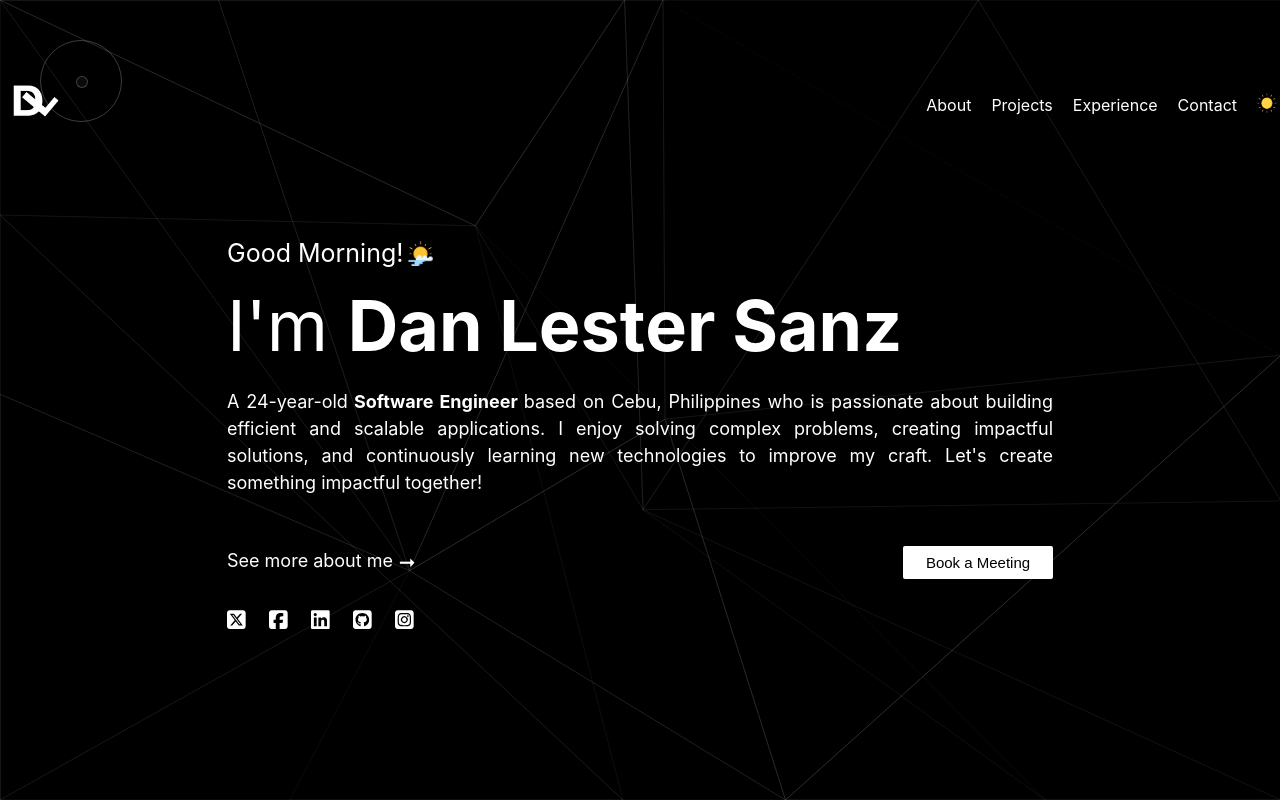
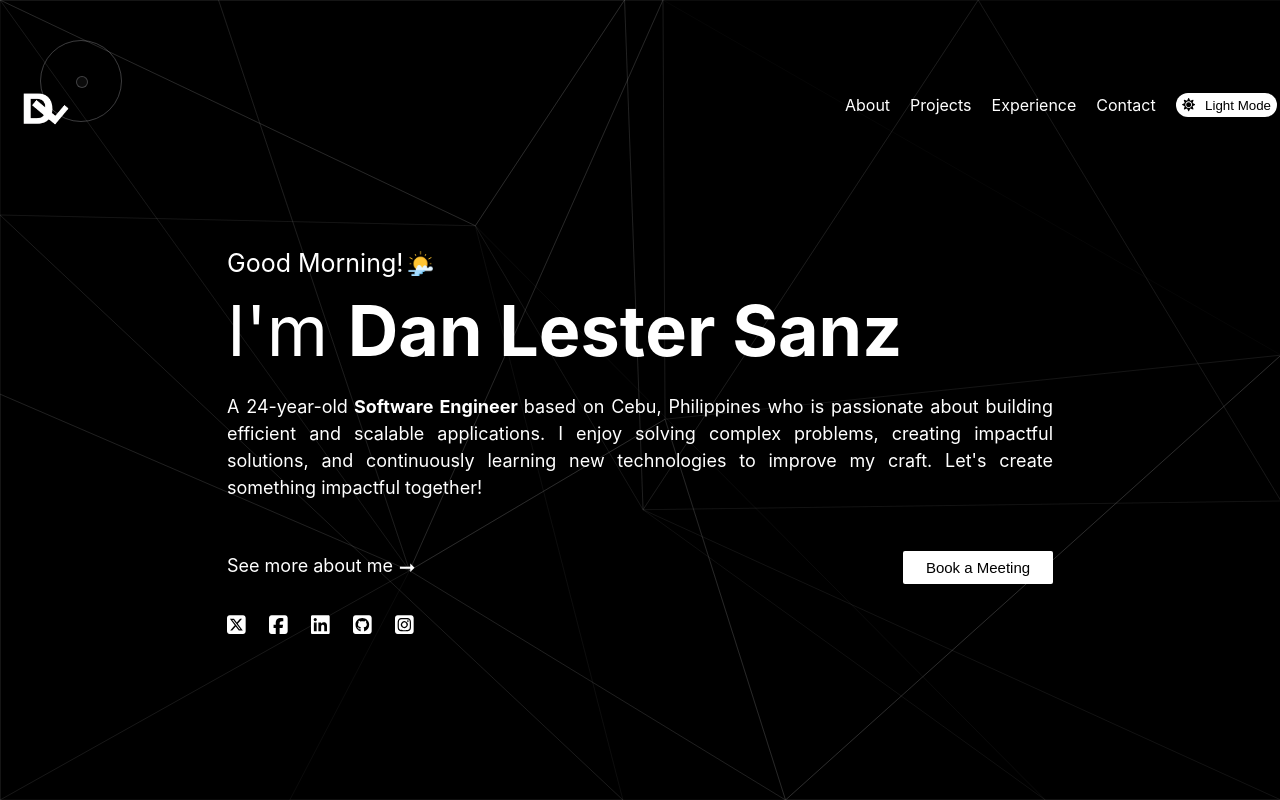
Before and after one commit to dan2xsanz/my-portfolio, a React (Vite) app: page / in a window 1280 px wide. Built offline with nearby package versions, Linux system fonts and the light colour scheme.

Commit message:
modif design

```diff
--- a/package.json
+++ b/package.json
@@ -21,6 +21,7 @@
     "react": "^18.3.1",
     "react-calendly": "^4.3.1",
     "react-dom": "^18.3.1",
+    "react-icons": "^5.3.0",
     "react-router-dom": "^6.26.1",
     "zustand": "^4.5.5"
   },
--- a/src/common/icons/icons.tsx
+++ b/src/common/icons/icons.tsx
@@ -90,7 +90,11 @@ export const DarkModeIcon = (props: IconProps) => {
   const { mode } = darkModeStore();
   const { onClick } = props;
   return (
-    <div className="dark-icons-style" onClick={onClick}>
+    <div
+      className="dark-icons-style"
+      style={{ height: "25px", width: "25px" }}
+      onClick={onClick}
+    >
       <svg
         xmlns="http://www.w3.org/2000/svg"
         viewBox="0 0 510 510"
--- a/src/components/header/header-style.css
+++ b/src/components/header/header-style.css
@@ -20,6 +20,8 @@
 
 .logo-container {
   cursor: pointer;
+  margin-bottom: -15px;
+  margin-left: 10px;
 }
 
 .menu-options-container {
@@ -131,7 +133,7 @@
   margin-top: 10px;
   top: 0; /* Keep this fixed at the top */
   display: flex;
-  justify-content: space-between;
+  justify-content: flex-end;
   align-items: center;
   padding: 3px 20px;
   z-index: 1001; /* Slightly higher z-index for the header */
--- a/src/components/header/header.tsx
+++ b/src/components/header/header.tsx
@@ -1,4 +1,3 @@
-import { HeaderButton, HeaderEnums, BarsIcon } from "../../common";
 import { darkModeStore, selectedScreenStore } from "../../store";
 import closeLight from "../../assets/closeLight.png";
 import logoBlack from "../../assets/logo-black.png";
@@ -6,9 +5,16 @@ import logoWhite from "../../assets/logo-white.png";
 import closeDark from "../../assets/closeDark.png";
 import { useNavigate } from "react-router-dom";
 import { useEffect, useState } from "react";
-import moon from "../../assets/moon.png";
-import sun from "../../assets/sun.png";
+
+import { FaMoon, FaSun } from "react-icons/fa";
 import "./header-style.css";
+
+import {
+  DarkModeIcon,
+  HeaderButton,
+  HeaderEnums,
+  BarsIcon,
+} from "../../common";
 
 interface HeaderProps {
   logo: string;
@@ -36,6 +42,7 @@ export const Header = ({ logo, setLogo }: HeaderProps) => {
       setMode("white");
       setLogo(logoWhite);
     }
+    setIsDarkMode(!isDarkMode);
     setMenuOpen(false);
   };
 
@@ -91,6 +98,17 @@ export const Header = ({ logo, setLogo }: HeaderProps) => {
     };
   }, [menuOpen]);
 
+  const [isDarkMode, setIsDarkMode] = useState<boolean>(false);
+
+  // Update the theme based on the state
+  useEffect(() => {
+    if (isDarkMode) {
+      document.body.classList.add("dark-mode");
+    } else {
+      document.body.classList.remove("dark-mode");
+    }
+  }, [isDarkMode]);
+
   return (
     <div className={`header-container ${showHeader ? "visible" : "hidden"}`}>
       <div
@@ -125,13 +143,23 @@ export const Header = ({ logo, setLogo }: HeaderProps) => {
             onClick={() => onClickHeaderButton(HeaderEnums.CONTACTS)}
           />
         )}
-        <img
-          src={mode !== "black" ? sun : moon}
-          height={20}
-          width={20}
+        <button
           onClick={onChangeTheme}
-          className="icon-mode-display"
-        />
+          style={{
+            backgroundColor: isDarkMode ? "black" : "white",
+            color: isDarkMode ? "#fff" : "#000",
+            border: "none",
+            borderRadius: "30px",
+            cursor: "pointer",
+            display: "flex",
+            alignItems: "center",
+          }}
+        >
+          {isDarkMode ? <FaMoon /> : <FaSun />}
+          <span style={{ marginLeft: "10px" }}>
+            {isDarkMode ? "Dark Mode" : "Light Mode"}
+          </span>
+        </button>
       </div>
       <div className="menu-hamburger-container">
         <BarsIcon onClick={() => setMenuOpen(!menuOpen)} />
@@ -139,15 +167,6 @@ export const Header = ({ logo, setLogo }: HeaderProps) => {
       {menuOpen && (
         <div className={`full-page-menu ${menuOpen ? "active" : ""}`}>
           <div className="full-page-menu-header">
-            <div
-              className="logo-container"
-              onClick={() => {
-                setMenuOpen(false);
-                onClickHeaderButton(HeaderEnums.INTRODUCTION);
-              }}
-            >
-              <img src={logo} className="header-logo" alt="logo" />
-            </div>
             {mode !== "black" ? (
               <img
                 src={closeLight}
@@ -163,6 +182,15 @@ export const Header = ({ logo, setLogo }: HeaderProps) => {
                 onClick={() => setMenuOpen(!menuOpen)}
               />
             )}
+          </div>
+          <div
+            className="logo-container"
+            onClick={() => {
+              setMenuOpen(false);
+              onClickHeaderButton(HeaderEnums.INTRODUCTION);
+            }}
+          >
+            <img src={logo} className="header-logo" alt="logo" />
           </div>
           <HeaderButton
             isFullScreen
@@ -196,14 +224,13 @@ export const Header = ({ logo, setLogo }: HeaderProps) => {
               setMenuOpen(false);
             }}
           />
-          <img
-            src={mode !== "black" ? sun : moon}
-            height={23}
-            width={23}
-            onClick={onChangeTheme}
-            className="icon-mode-display"
-            alt="theme-icon"
-          />
+          <div style={{ marginTop: "10px" }}>
+            {isDarkMode ? (
+              <FaMoon size={30} onClick={onChangeTheme} />
+            ) : (
+              <FaSun size={30} onClick={onChangeTheme} />
+            )}
+          </div>
         </div>
       )}
     </div>
--- a/src/components/introduction/introduction-style.css
+++ b/src/components/introduction/introduction-style.css
@@ -18,7 +18,7 @@
 
 .introduction-detail-style {
   width: 70%;
-  margin-top: 10px;
+  margin-top: 20px;
   text-align: justify;
 }
 
--- a/src/components/introduction/introduction.tsx
+++ b/src/components/introduction/introduction.tsx
@@ -38,12 +38,20 @@ export const Introduction = () => {
   return (
     <div className="introduction-container-style">
       <div className="introduction-detail-style">
-        <div style={{ display: "flex", alignItems: "center", gap: "5px" }}>
+        <div
+          style={{
+            gap: "5px",
+            display: "flex",
+            alignItems: "center",
+            marginBottom: "-5px",
+          }}
+        >
           <div className="greetings-container-style">{`${
             currentTimeGreetings().greeting
           }!`}</div>
           <img src={currentTimeGreetings().icon} width={25} height={25} />
         </div>
+
         <div className="greetings-name-container-style">
           I'm{" "}
           <span className="name-container-style">
--- a/src/functions/functions.ts
+++ b/src/functions/functions.ts
@@ -3,6 +3,7 @@ import { RefObject, useEffect } from "react";
 
 import night from "../assets/night.png";
 import sunrise from "../assets/sunrise.png";
+import afternoon from "../assets/afternoon.png";
 
 import moment from "moment";
 
@@ -74,7 +75,7 @@ export const currentTimeGreetings = (): TimeResponse => {
   if (currentHour >= 0 && currentHour < 12) {
     response = { greeting: "Good Morning", icon: sunrise };
   } else if (currentHour >= 12 && currentHour <= 17) {
-    response = { greeting: "Good Morning", icon: sunrise };
+    response = { greeting: "Good Afternoon", icon: afternoon };
   } else {
     response = { greeting: "Good Evening", icon: night };
   }
```
Also changed, not shown: src/assets/afternoon.png (added), 1 other file (tests, documents, lock files or other folders).
